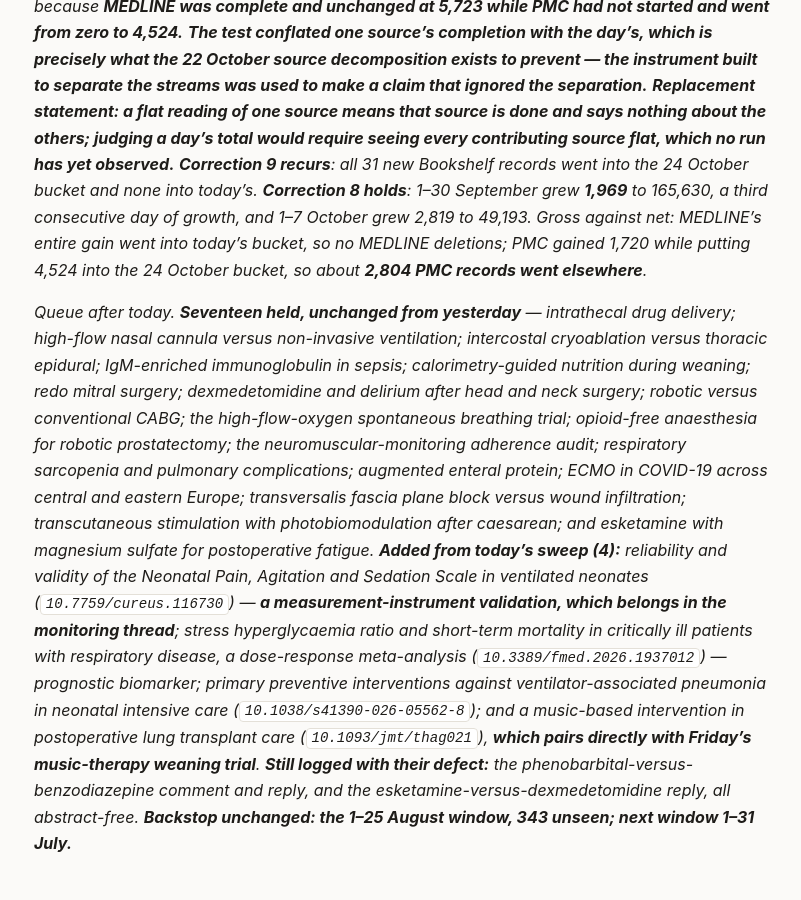
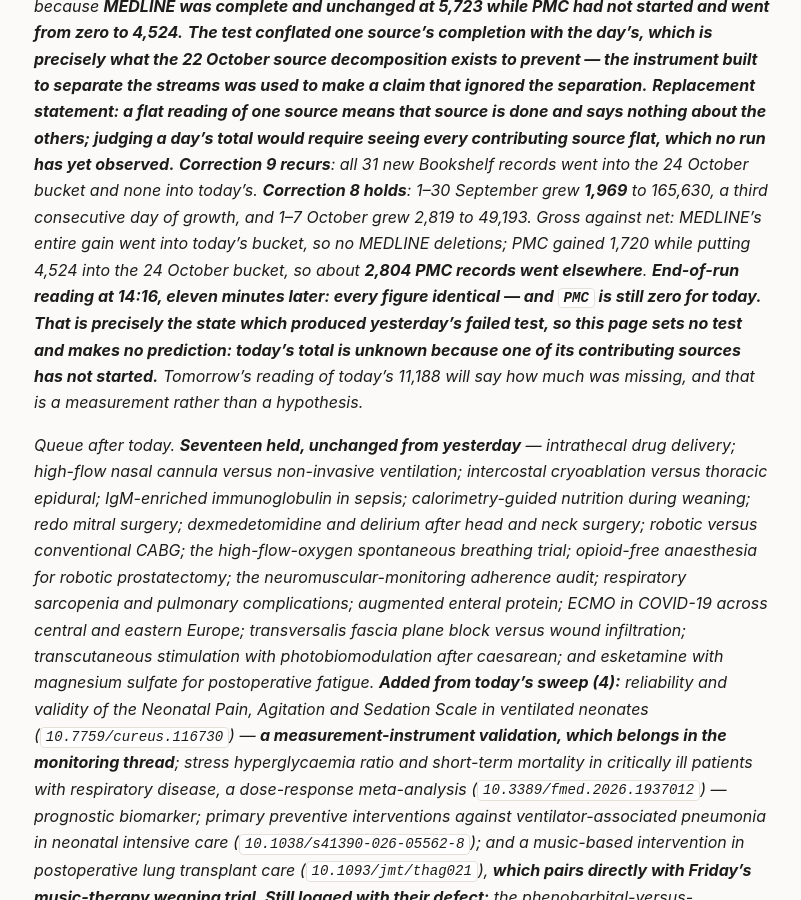
Before and after one commit to nicusilviuu/medical-literature, a Jekyll site: the page built from _briefs/2026-10-25.md, in a window 1280 px wide and 900 px high, scrolled down 9181 px. Shown: the whole window, without its empty margins (238-1039 px from the left). Built offline with Jekyll 4.4.1, drawn with Linux system fonts in a browser that asks for light colours.

Commit message:
Amend 2026-10-25: the end-of-run read is flat but PMC is still zero, so no test is set
Every figure identical eleven minutes on, with PMC at zero for today - precisely
the state that produced yesterday's failed test. The page therefore sets no test
and makes no prediction: today's total is unknown because a contributing source
has not started. Tomorrow's reading will be a measurement rather than a
hypothesis.

Co-Authored-By: Claude Opus 5 <noreply@anthropic.com>
Claude-Session: https://claude.ai/code/session_01T5ivnnDnrzDTzAtfHdiCMS

```diff
--- a/_briefs/2026-10-25.md
+++ b/_briefs/2026-10-25.md
@@ -334,7 +334,12 @@ a day's total would require seeing every contributing source flat, which no run
 into today's. <strong>Correction 8 holds</strong>: 1–30 September grew <strong>1,969</strong> to 165,630, a
 third consecutive day of growth, and 1–7 October grew 2,819 to 49,193. Gross against net: MEDLINE's entire
 gain went into today's bucket, so no MEDLINE deletions; PMC gained 1,720 while putting 4,524 into the
-24 October bucket, so about <strong>2,804 PMC records went elsewhere</strong>.</em>
+24 October bucket, so about <strong>2,804 PMC records went elsewhere</strong>.
+<strong>End-of-run reading at 14:16, eleven minutes later: every figure identical — and
+<code>PMC</code> is still zero for today.</strong> <strong>That is precisely the state which produced
+yesterday's failed test, so this page sets no test and makes no prediction: today's total is unknown because
+one of its contributing sources has not started.</strong> Tomorrow's reading of today's 11,188 will say how
+much was missing, and that is a measurement rather than a hypothesis.</em>
 
 <em>Queue after today. <strong>Seventeen held, unchanged from yesterday</strong> — intrathecal drug delivery;
 high-flow nasal cannula versus non-invasive ventilation; intercostal cryoablation versus thoracic epidural;
```
Also changed, not shown: claude/outstanding.md (+7 -0 lines).
